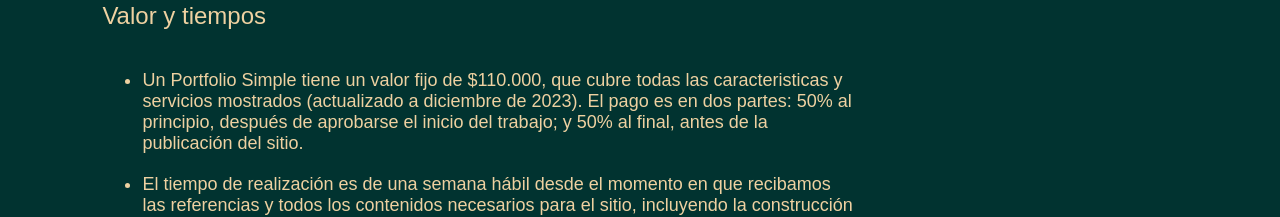
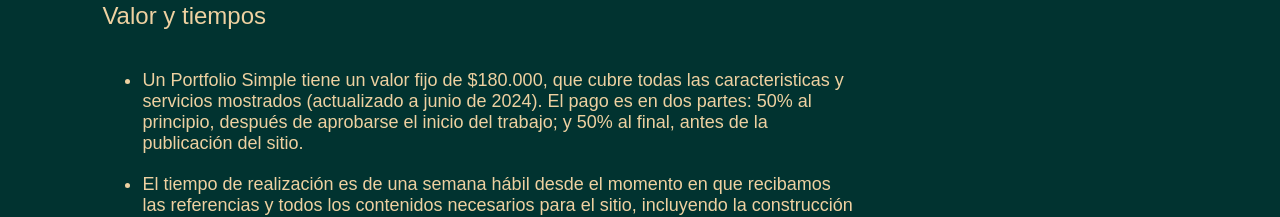
Before and after one commit to taimune/website, a Next.js app: page /portfolio-simple in a window 1280 px wide. Shown: the part 7307-7524 px from the top of the page. Built offline with nearby package versions, Linux system fonts and the light colour scheme; a web font is replaced by a local one.

Commit message:
cambiar precio

```diff
--- a/app/portfolio-simple/page.js
+++ b/app/portfolio-simple/page.js
@@ -162,7 +162,7 @@ export default function PortfolioSimple() {
                     <div className={styles.informacion_item}>
                         <h3 className={styles.informacion_tituloItem}>Valor y tiempos</h3>
                         <ul className={styles.informacion_listaItems}>
-                            <li>Un Portfolio Simple tiene un valor fijo de <strong>$110.000</strong>, que cubre todas las caracteristicas y servicios mostrados (actualizado a diciembre de 2023). El pago es en dos partes: 50% al principio, después de aprobarse el inicio del trabajo; y 50% al final, antes de la publicación del sitio.</li>
+                            <li>Un Portfolio Simple tiene un valor fijo de <strong>$180.000</strong>, que cubre todas las caracteristicas y servicios mostrados (actualizado a junio de 2024). El pago es en dos partes: 50% al principio, después de aprobarse el inicio del trabajo; y 50% al final, antes de la publicación del sitio.</li>
                             <li>El tiempo de realización es de <strong>una semana hábil</strong> desde el momento en que recibamos las referencias y todos los contenidos necesarios para el sitio, incluyendo la construcción de la propuesta y las revisiones finales.</li>
                             <li>Una vez publicado el sitio, tenés una <strong>garantía de 30 días</strong> por cualquier falla o imprevisto.</li>
                         </ul>
```
